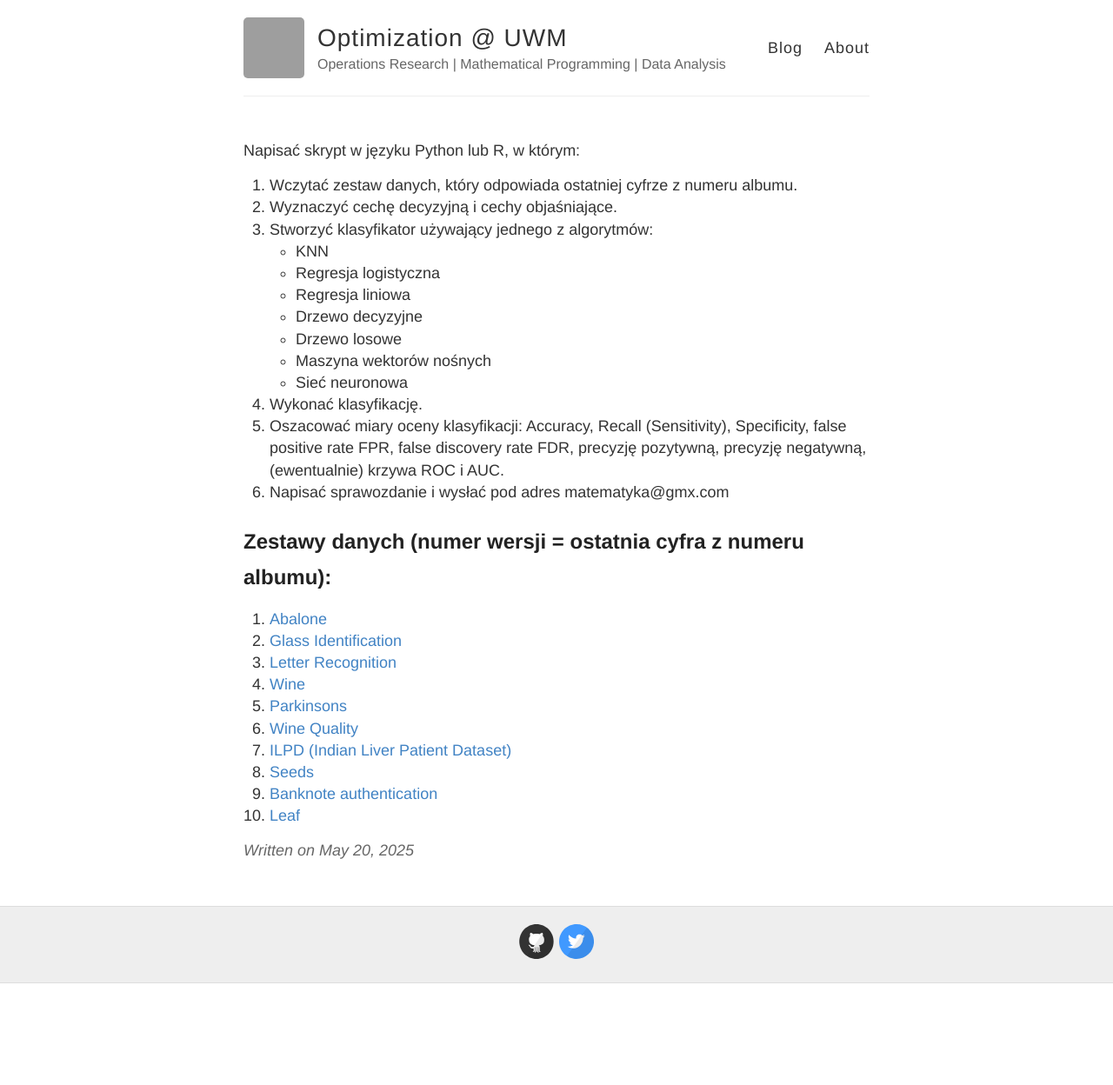
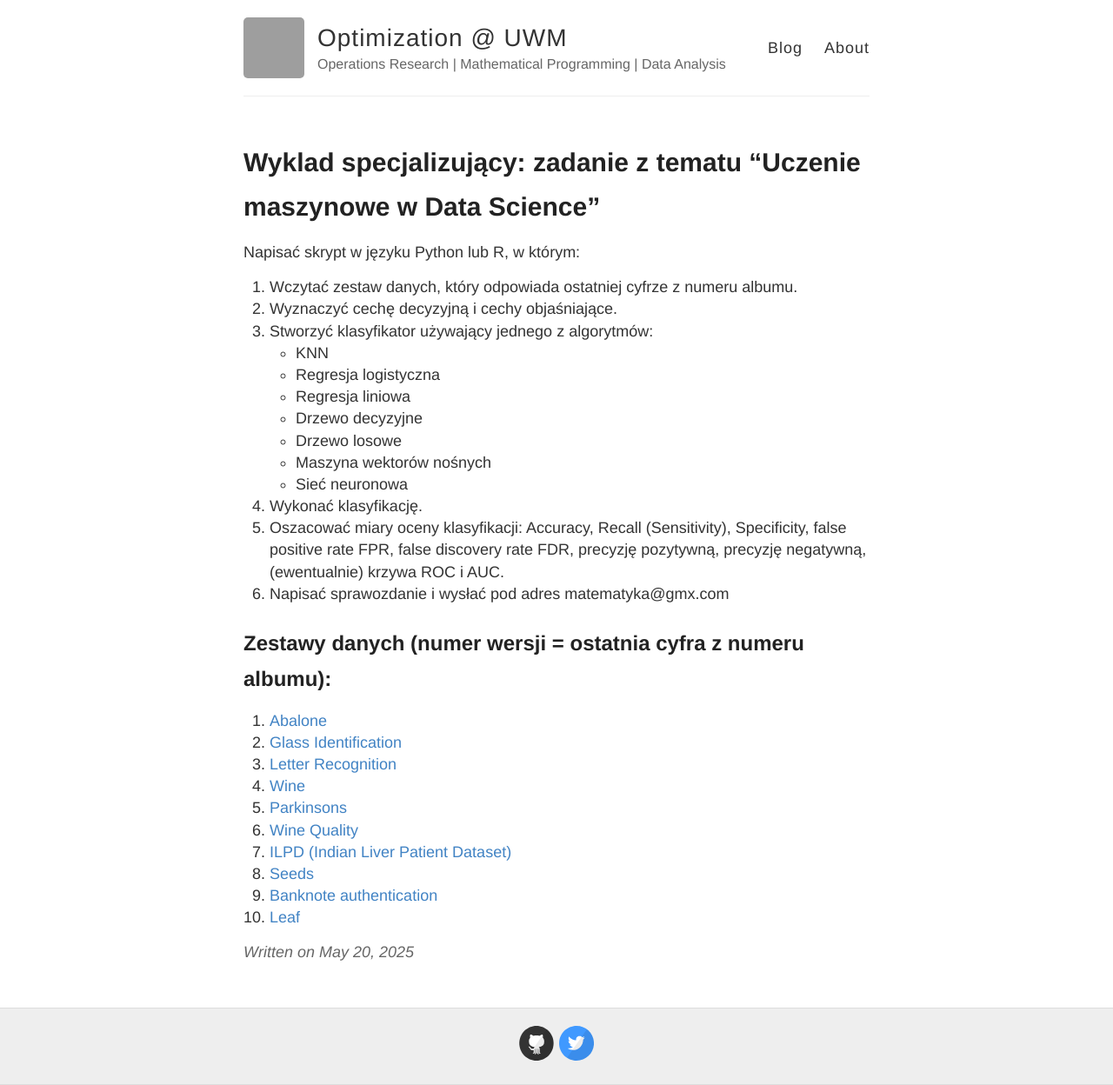
Before and after one commit to uwmopt/uwmopt.github.io, a Jekyll site: the page built from _posts/2025-05-20-Zadanie_WS.md, in a window 1280 px wide. Shown: the whole page at 87% size. Built offline with Jekyll 4.4.1, drawn with Linux system fonts in a browser that asks for light colours; our own code applies the rules of GitHub Pages for plain Markdown files; before the commit the page ends 1131 px from its top, so only the background shows below that; grey boxes are pictures that could not be loaded.

Commit message:
Zadanie WS

```diff
--- a/_posts/2025-05-20-Zadanie_WS.md
+++ b/_posts/2025-05-20-Zadanie_WS.md
@@ -2,6 +2,8 @@
 layout: post
 title: Wyklad specjalizujący: zadanie z tematu "Uczenie maszynowe w Data Science"
 ---
+
+# Wyklad specjalizujący: zadanie z tematu "Uczenie maszynowe w Data Science"
 
 Napisać skrypt w języku Python lub R, w którym:
 1. Wczytać zestaw danych, który odpowiada ostatniej cyfrze z numeru albumu.
```
